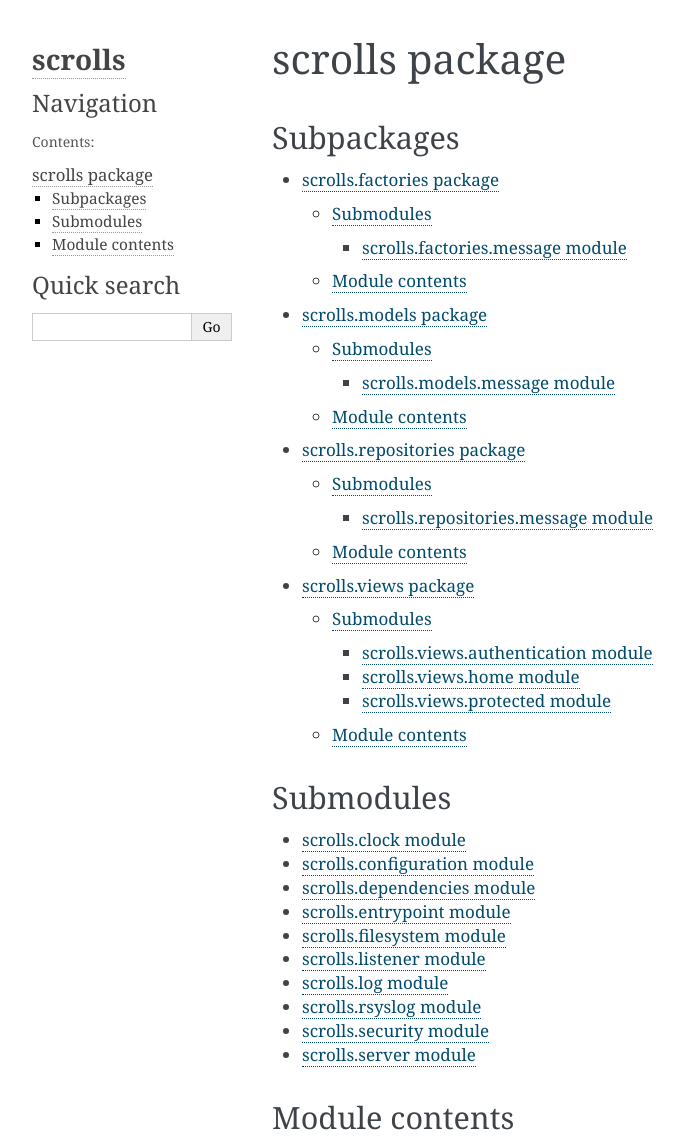
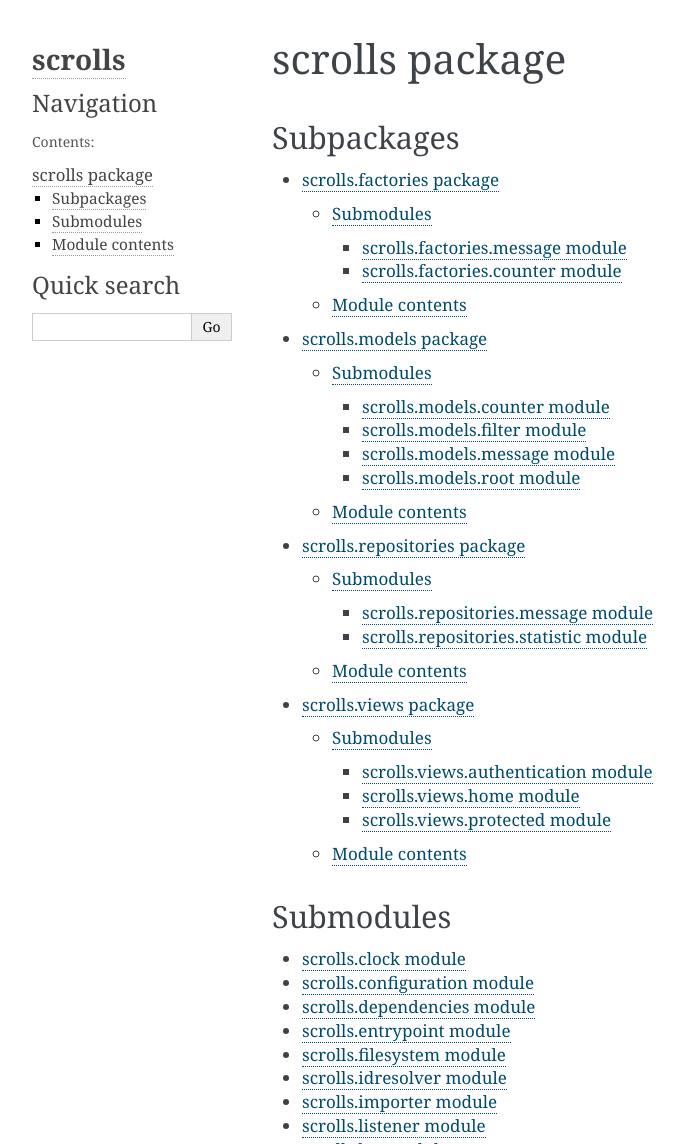
Before and after one commit to JasperVanDenBosch/scrolls, a Sphinx documentation site: the page built from docs/source/scrolls.rst, in a window 1280 px wide, cut to the strip 0-1144 px from the top of the page. Shown: the whole strip, without its empty margins (148-832 px from the left). Built offline with Sphinx 7.4.7, drawn with Linux system fonts in a browser that asks for light colours.

```diff
--- /dev/null
+++ b/docs/source/modules.rst
@@ -0,0 +1,7 @@
+scrolls
+=======
+
+.. toctree::
+   :maxdepth: 4
+
+   scrolls
--- /dev/null
+++ b/docs/source/scrolls.factories.counter.rst
@@ -0,0 +1,7 @@
+scrolls\.factories\.counter module
+==================================
+
+.. automodule:: scrolls.factories.counter
+    :members:
+    :undoc-members:
+    :show-inheritance:
--- a/docs/source/scrolls.factories.rst
+++ b/docs/source/scrolls.factories.rst
@@ -7,6 +7,7 @@ Submodules
 .. toctree::
 
    scrolls.factories.message
+   scrolls.factories.counter
 
 Module contents
 ---------------
--- /dev/null
+++ b/docs/source/scrolls.idresolver.rst
@@ -0,0 +1,7 @@
+scrolls\.idresolver module
+==========================
+
+.. automodule:: scrolls.idresolver
+    :members:
+    :undoc-members:
+    :show-inheritance:
--- /dev/null
+++ b/docs/source/scrolls.importer.rst
@@ -0,0 +1,7 @@
+scrolls\.importer module
+========================
+
+.. automodule:: scrolls.importer
+    :members:
+    :undoc-members:
+    :show-inheritance:
--- /dev/null
+++ b/docs/source/scrolls.models.counter.rst
@@ -0,0 +1,7 @@
+scrolls\.models\.counter module
+===============================
+
+.. automodule:: scrolls.models.counter
+    :members:
+    :undoc-members:
+    :show-inheritance:
--- /dev/null
+++ b/docs/source/scrolls.models.filter.rst
@@ -0,0 +1,7 @@
+scrolls\.models\.filter module
+==============================
+
+.. automodule:: scrolls.models.filter
+    :members:
+    :undoc-members:
+    :show-inheritance:
--- /dev/null
+++ b/docs/source/scrolls.models.root.rst
@@ -0,0 +1,7 @@
+scrolls\.models\.root module
+============================
+
+.. automodule:: scrolls.models.root
+    :members:
+    :undoc-members:
+    :show-inheritance:
--- a/docs/source/scrolls.models.rst
+++ b/docs/source/scrolls.models.rst
@@ -6,7 +6,10 @@ Submodules
 
 .. toctree::
 
+   scrolls.models.counter
+   scrolls.models.filter
    scrolls.models.message
+   scrolls.models.root
 
 Module contents
 ---------------
--- a/docs/source/scrolls.repositories.rst
+++ b/docs/source/scrolls.repositories.rst
@@ -7,6 +7,7 @@ Submodules
 .. toctree::
 
    scrolls.repositories.message
+   scrolls.repositories.statistic
 
 Module contents
 ---------------
--- /dev/null
+++ b/docs/source/scrolls.repositories.statistic.rst
@@ -0,0 +1,7 @@
+scrolls\.repositories\.statistic module
+=======================================
+
+.. automodule:: scrolls.repositories.statistic
+    :members:
+    :undoc-members:
+    :show-inheritance:
--- a/docs/source/scrolls.rst
+++ b/docs/source/scrolls.rst
@@ -21,6 +21,8 @@ Submodules
    scrolls.dependencies
    scrolls.entrypoint
    scrolls.filesystem
+   scrolls.idresolver
+   scrolls.importer
    scrolls.listener
    scrolls.log
    scrolls.rsyslog
```
Also changed, not shown: docs/source/index.rst (+46 -2 lines).
